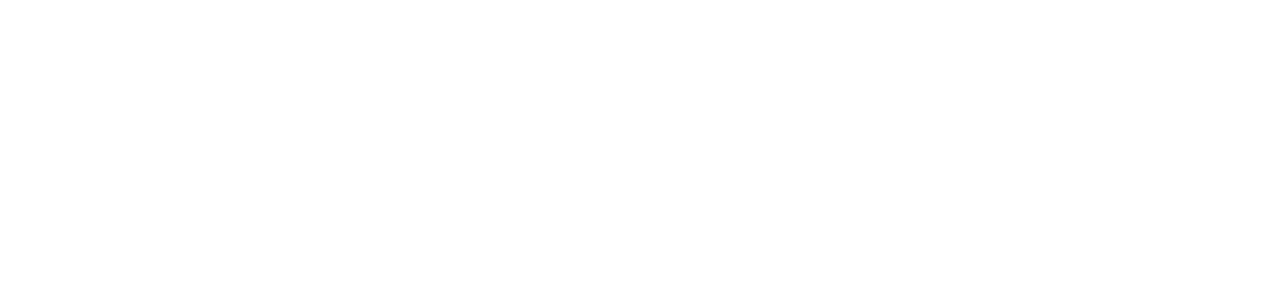
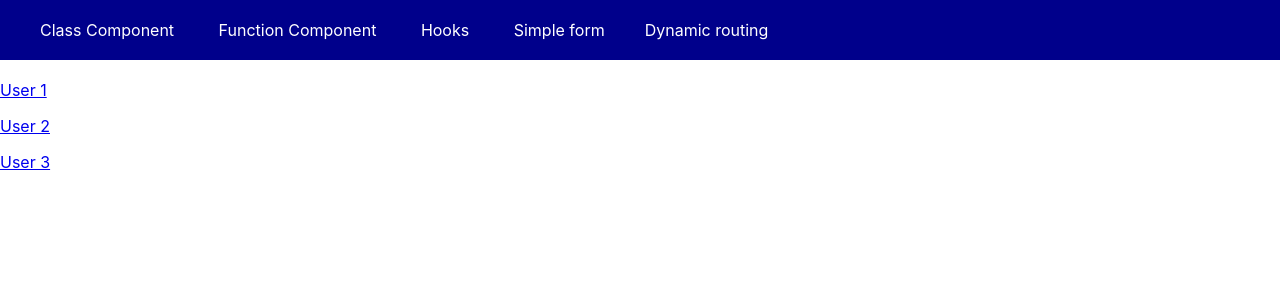
Before and after one commit to tirthgajjar087/react_program_intership, a React (Create React App) app: page /dynamicroute/1 in a window 1280 px wide. Before the commit this address had no page. Shown: the top 300 px of the page. Built offline with nearby package versions, Linux system fonts and the light colour scheme; the HTML template or start-up script is replaced by a standard one.

Commit message:
Routing added

```diff
--- a/src/App.js
+++ b/src/App.js
@@ -12,6 +12,7 @@ import Function_com_ex from './example/Function_com_ex';
 import Hook_ex from './example/Hook_ex';
 import Simple_form from './example/Simple_form';
 import Navbar from './example/Navbar';
+import CheckDyamic from './example/CheckDyamic';
 
 function App() {
 
@@ -52,13 +53,14 @@ function App() {
 
       <BrowserRouter>
 
-        <Routes>
+        <Routes>w
           <Route path='/' element={<Navbar />}>
-
+            {/* <Route index element={<Class_comp_ex />}></Route> */}
             <Route path='/class_component' element={<Class_comp_ex name="Pass to class com" />}></Route>
             <Route path='/function_component' element={<Function_com_ex arr={person} bday="tirth" />}></Route>
             <Route path='/hook' element={<Hook_ex />}></Route>
             <Route path="/form" element={<Simple_form />}></Route>
+            <Route path="/dynamicroute/:id" element={<CheckDyamic />}></Route>
           </Route>
         </Routes>
       </BrowserRouter>
--- /dev/null
+++ b/src/example/CheckDyamic.js
@@ -0,0 +1,16 @@
+import React from 'react'
+import { Link } from 'react-router-dom'
+
+function CheckDyamic() {
+    return (
+        <>
+            <nav>
+                <p><Link to="/checkdynamic/1">User 1</Link></p>
+                <p><Link to="/checkdynamic/2">User 2</Link></p>
+                <p><Link to="/checkdynamic/3">User 3</Link></p>
+            </nav>
+        </>
+    )
+}
+
+export default CheckDyamic
--- a/src/example/Navbar.js
+++ b/src/example/Navbar.js
@@ -6,15 +6,15 @@ function Navbar() {
     return (
         <>
 
-            <nav>
+            <nav className='main_nav'>
 
                 <Link to="/class_component"> Class Component </Link>
                 <Link to="/function_component"> Function Component</Link>
                 <Link to="/hook"> Hooks </Link>
                 <Link to="/form">Simple form</Link>
+                <Link to="/dynamicroute/:id">Dynamic routing</Link>
 
             </nav>
-            <button onClick={() => { navigate("/class_component") }}>Link  to Class Component</button>
 
             <Outlet />
 
--- a/src/index.css
+++ b/src/index.css
@@ -11,3 +11,23 @@ code {
   font-family: source-code-pro, Menlo, Monaco, Consolas, 'Courier New',
     monospace;
 }
+
+
+.main_nav {
+  background-color: darkblue;
+  color: white;
+  padding: 20px;
+  margin-bottom: 20px;
+}
+
+.main_nav a {
+  text-decoration: none;
+  color: white;
+  padding: 20px;
+}
+
+.main_nav a:hover {
+  color: white;
+  border-radius: 10px;
+  background-color: rgb(13, 13, 117);
+}
```
